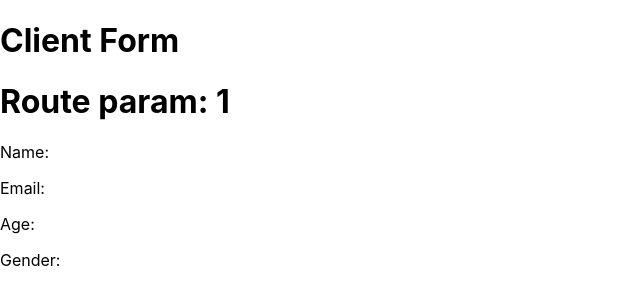
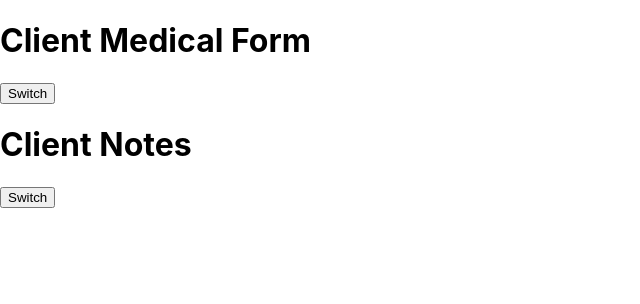
Before and after one commit to R-Morton/zingara-medical-form, a React (Create React App) app: page /client/1 in a window 1280 px wide. Shown: the top 304 px of the page, without its empty margins (0-640 px from the left). Built offline with nearby package versions, Linux system fonts and the light colour scheme.

Commit message:
started on client notes component

```diff
--- a/src/App.js
+++ b/src/App.js
@@ -1,7 +1,7 @@
 import { Route, Routes } from "react-router-dom";
-import { MedicalForm } from "./components/ClientForm";
-import DisplayPage from "./pages/DisplayPage";
-import { ClientInfo } from "./components/ClientDisplay";
+import { MedicalForm } from "./components/ClientMedicalForm";
+import DisplayPage from "./pages/DisplayClientsPage";
+import { ClientInfo } from "./components/ClientMedicalDisplay";
 import ClientDisplayById from "./pages/ClientFormPage";
 import Homepage from "./pages/Homepage";
 
--- /dev/null
+++ b/src/components/ClientNotesDisplay.jsx
@@ -0,0 +1,5 @@
+export default function ClientNotesDisplay() {
+    return(
+        <p>Client notes display</p>
+    )
+}
--- a/src/pages/ClientFormPage.jsx
+++ b/src/pages/ClientFormPage.jsx
@@ -1,14 +1,57 @@
 import { useParams } from "react-router-dom"
-import { ClientInfo } from "../components/ClientDisplay"
+import { ClientInfo } from "../components/ClientMedicalDisplay"
+import { useState } from "react"
+import ClientNotesDisplay from "../components/ClientNotesDisplay"
 
 export default function ClientDisplayById() {
 
     const {id} = useParams()
 
+    const [formDisplay, setFormDisplay] = useState(false)
+    const [notesDisplay, setNotesDisplay] = useState(false)
+
+    function toggleFormDisplay() {
+        setFormDisplay(!formDisplay)
+    }
+
+    function toggleNotesDisplay() {
+        setNotesDisplay(!notesDisplay)
+    }
+
+    function ClientInfoRender() {
+        return(
+            <div>
+                <h1>Client Form</h1>
+                <ClientInfo id={id} />
+                <button onClick={toggleFormDisplay}>Go back</button>
+            </div>
+        )
+    }
+
+    function ClientNoteRender() {
+        return(
+            <div>
+                <h1>Client Notes</h1>
+                <ClientNotesDisplay />
+                <button onClick={toggleNotesDisplay}>Go back</button>
+            </div>
+        )
+    }
+
     return(
         <div>
-        <h1>Client Form</h1>
-        <ClientInfo id={id} />
+            {!formDisplay && !notesDisplay &&
+                <div>
+                    <h1>Client Medical Form</h1>
+                    <button onClick={toggleFormDisplay}>Switch</button>
+                    <h1>Client Notes</h1>
+                    <button onClick={toggleNotesDisplay}>Switch</button>
+                </div>
+            }
+        <div>
+            {notesDisplay && ClientNoteRender()}
+            {formDisplay && ClientInfoRender()}
+        </div>
         </div>
     )
 }
--- a/src/pages/DisplayPage.jsx
+++ b/src/pages/DisplayClientsPage.jsx
@@ -1,5 +1,5 @@
 import { Link } from "react-router-dom";
-import { ClientInfo } from "../components/ClientDisplay";
+import { ClientInfo } from "../components/ClientMedicalDisplay";
 import { useMedicalData } from "../contexts/ClientMedicalContext";
 
 
```
Also changed, not shown: src/components/ClientMedicalDisplay.jsx (renamed from src/components/ClientDisplay.jsx), src/components/ClientMedicalForm.jsx (renamed from src/components/ClientForm.jsx), src/components/ClientNotesForm.jsx (added), src/components/ClientParent.jsx (added), 1 other file (tests, documents, lock files or other folders).
